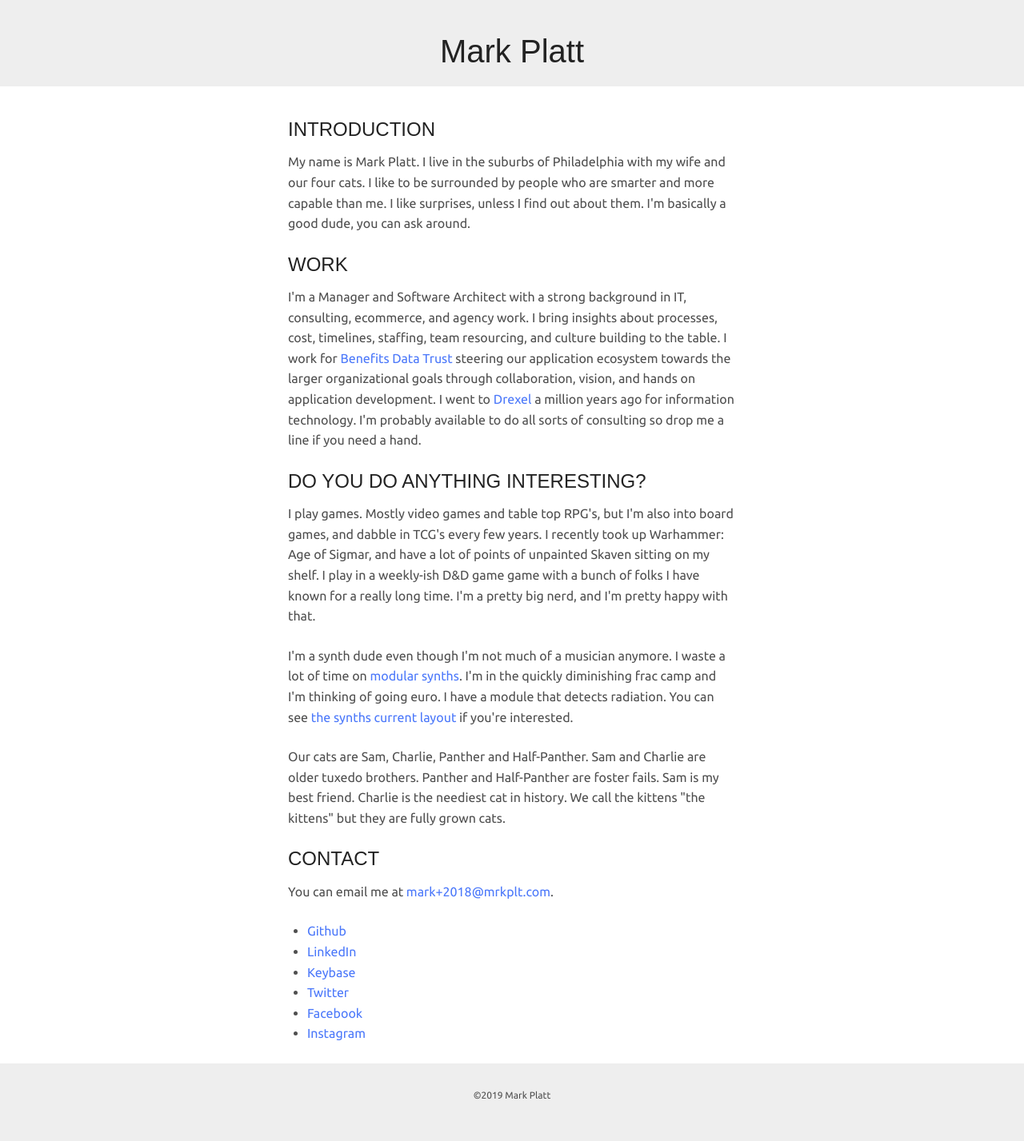
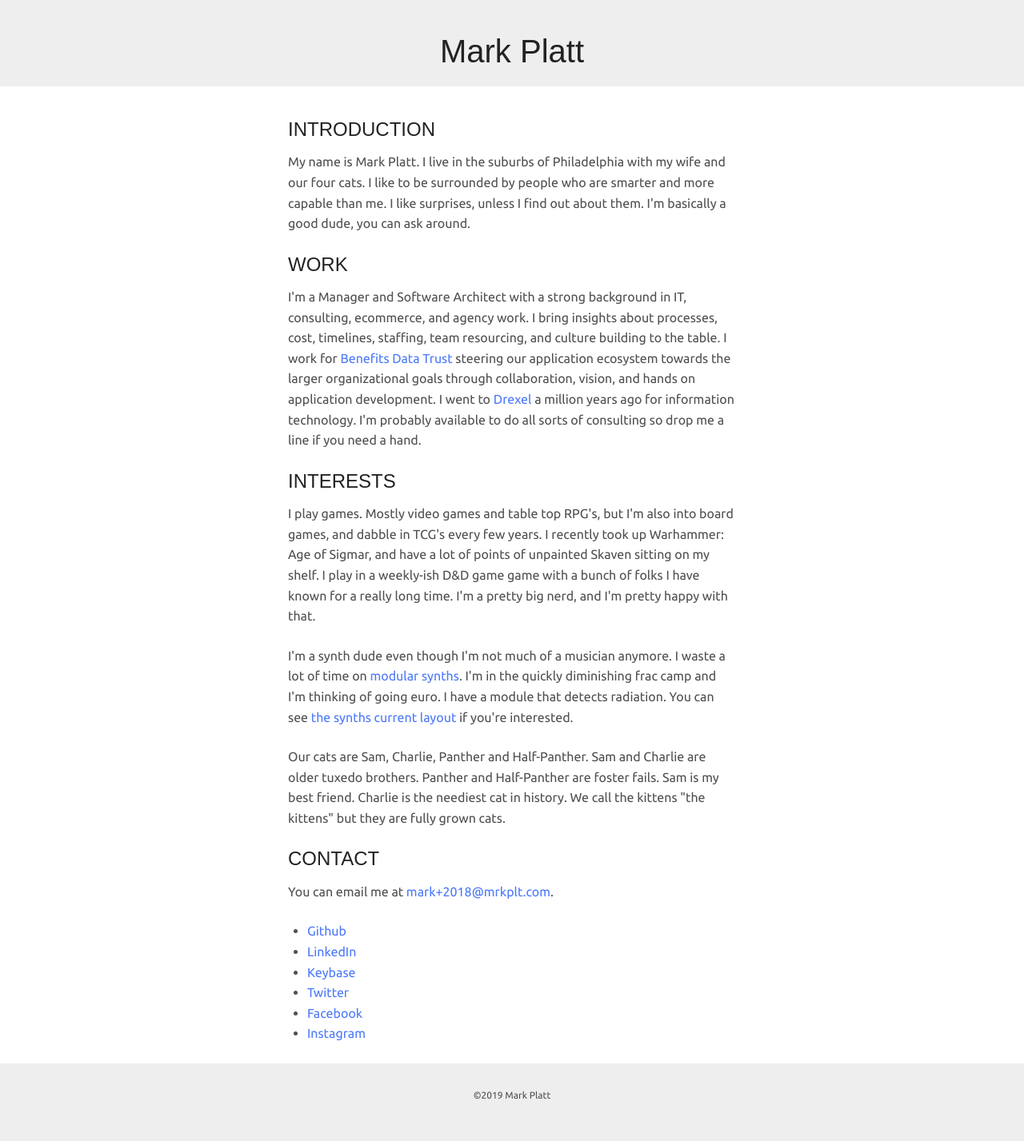
Before and after one commit to mrkplt/mrkplt.github.io, a Jekyll site: the page built from index.html, in a window 1280 px wide. Shown: the whole page at 80% size. Built offline with Jekyll 4.4.1, drawn with Linux system fonts in a browser that asks for light colours; some web fonts are replaced.

Commit message:
Update interests.html

```diff
--- a/_includes/interests.html
+++ b/_includes/interests.html
@@ -1,4 +1,4 @@
-<h2 id='interests'>Do you do anything interesting?</h2>
+<h2 id='interests'>Interests</h2>
   <p>I play games. Mostly video games and table top RPG's, but I'm also into board games, and dabble in TCG's every few years. I recently took up Warhammer: Age of Sigmar, and have a lot of points of unpainted Skaven sitting on my shelf. I play in a weekly-ish D&amp;D game game with a bunch of folks I have known for a really long time. I'm a pretty big nerd, and I'm pretty happy with that.</p>
 
   <p>I'm a synth dude even though I'm not much of a musician anymore. I waste a lot of time on <a href="http://en.wikipedia.org/wiki/Modular_synthesizer">modular synths</a>. I'm in the quickly diminishing frac camp and I'm thinking of going euro. I have a module that detects radiation. You can see <a href="https://www.modulargrid.net/f/racks/view/268380">the synths current layout</a> if you're interested.</p>
```
